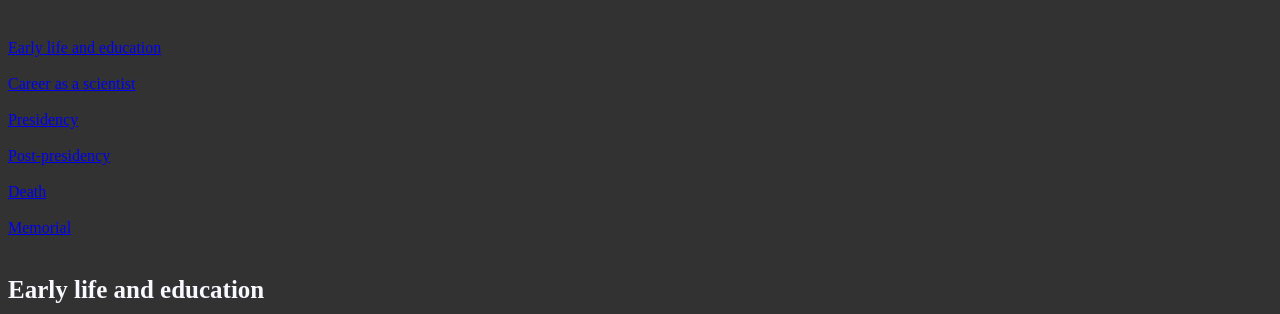
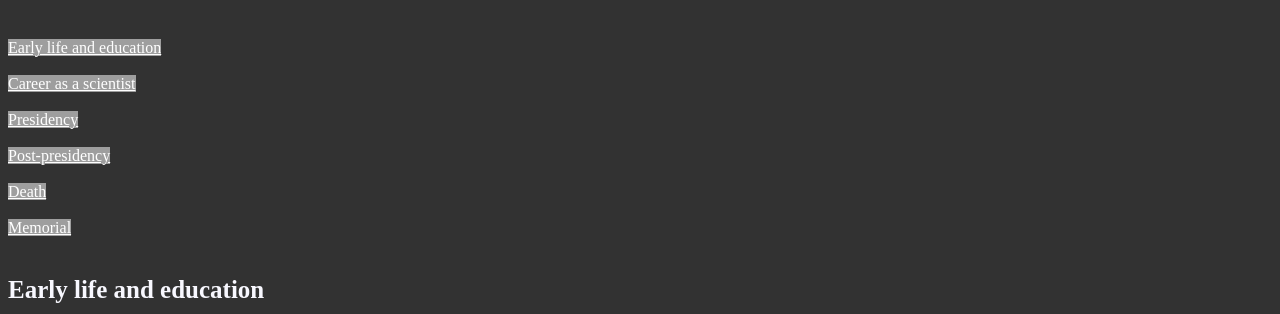
Before and after one commit to ShinySundar/15-10-2022, a plain HTML site: page index.html in a window 1280 px wide. Shown: the part 486-800 px from the top of the page. Drawn offline with Linux system fonts and the light colour scheme; grey boxes are pictures that could not be loaded; a web font is replaced by a local one.

Commit message:
changed name

```diff
--- a/abdul kalam.html
+++ b/index.html
@@ -41,6 +41,13 @@
 			font-size: 25px;
 			text-transform: underline;
 			color: ghostwhite;
+		}
+		nav a{
+			background-image: url(https://i.pinimg.com/736x/77/f6/28/77f62872c0844006a71a5bf8af572190.jpg);
+			background-repeat: no-repeat;
+			color: white;
+			background-size: 100%;
+
 		}
 	</style>
 </head>
```
